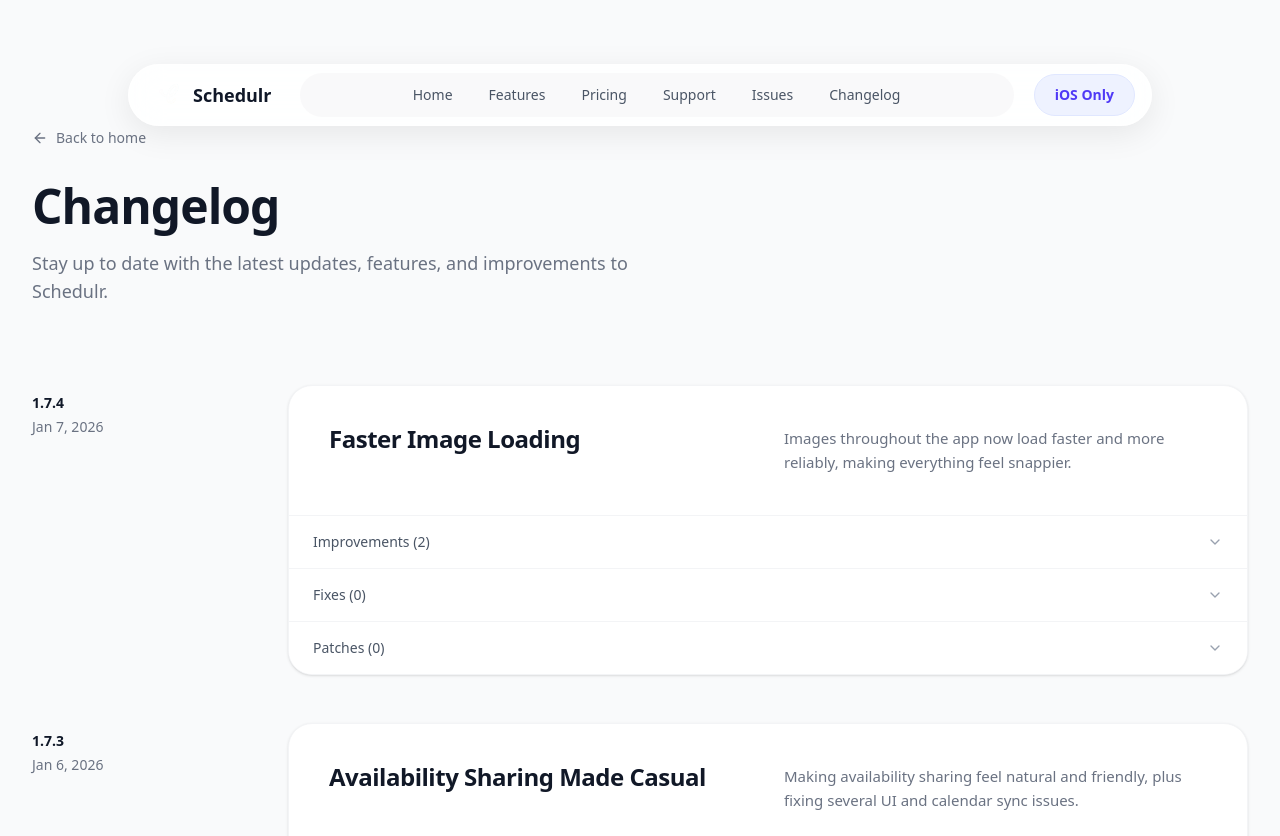
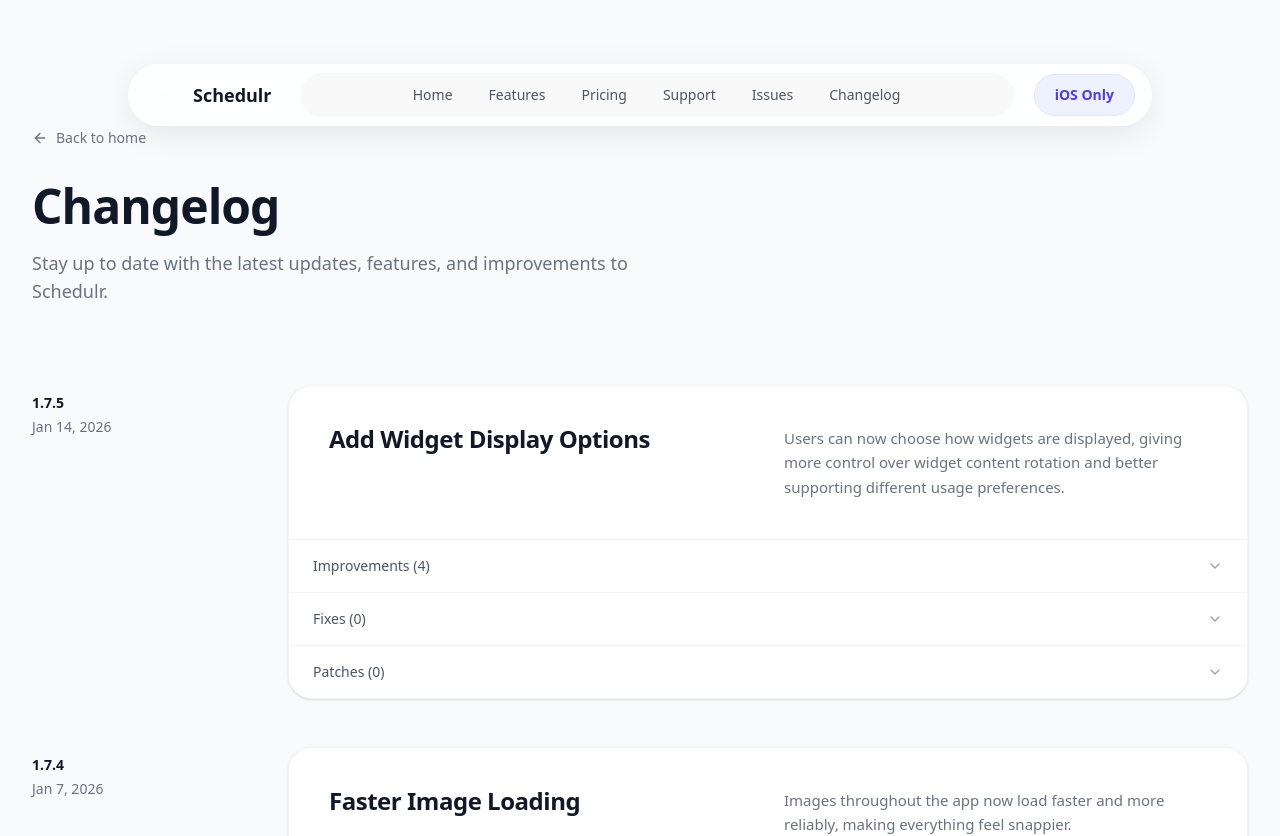
Before and after one commit to danblock97/schedulr-web, a Next.js app: page /changelog in a window 1280 px wide. Shown: the top 836 px of the page. Built offline with nearby package versions, Linux system fonts and the light colour scheme.

Commit message:
feat: add changelog entry for version 1.7.5, introducing widget display options for enhanced user control and customization

```diff
--- a/app/changelog/page.tsx
+++ b/app/changelog/page.tsx
@@ -11,6 +11,18 @@ export const metadata: Metadata = {
 };
 
 const versions = [
+  {
+    version: '1.7.5',
+    displayDate: 'Jan 14, 2026',
+    title: 'Add Widget Display Options',
+    summary: 'Users can now choose how widgets are displayed, giving more control over widget content rotation and better supporting different usage preferences.',
+    improvements: [
+      'Added in-app setting to choose widget display mode',
+      'Option for rolling events view (existing behavior) - shows upcoming events sequentially, auto-rotating every 10 minutes',
+      'Option for static "Next up" view - shows only the next upcoming event without auto-rotation',
+      'Applies to small and medium size widgets and the lock screen widget',
+    ],
+  },
   {
     version: '1.7.4',
     displayDate: 'Jan 7, 2026',
```
